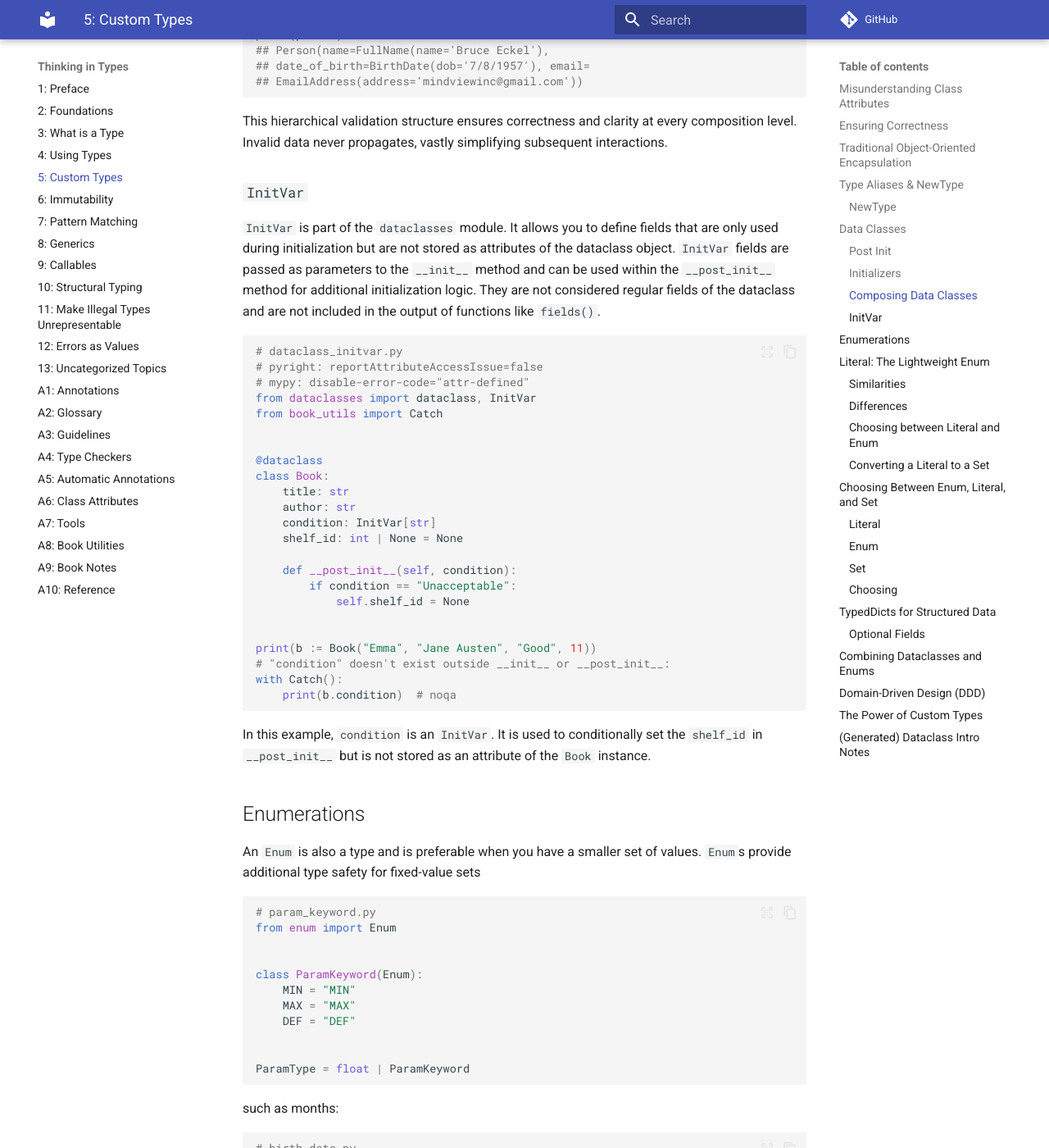
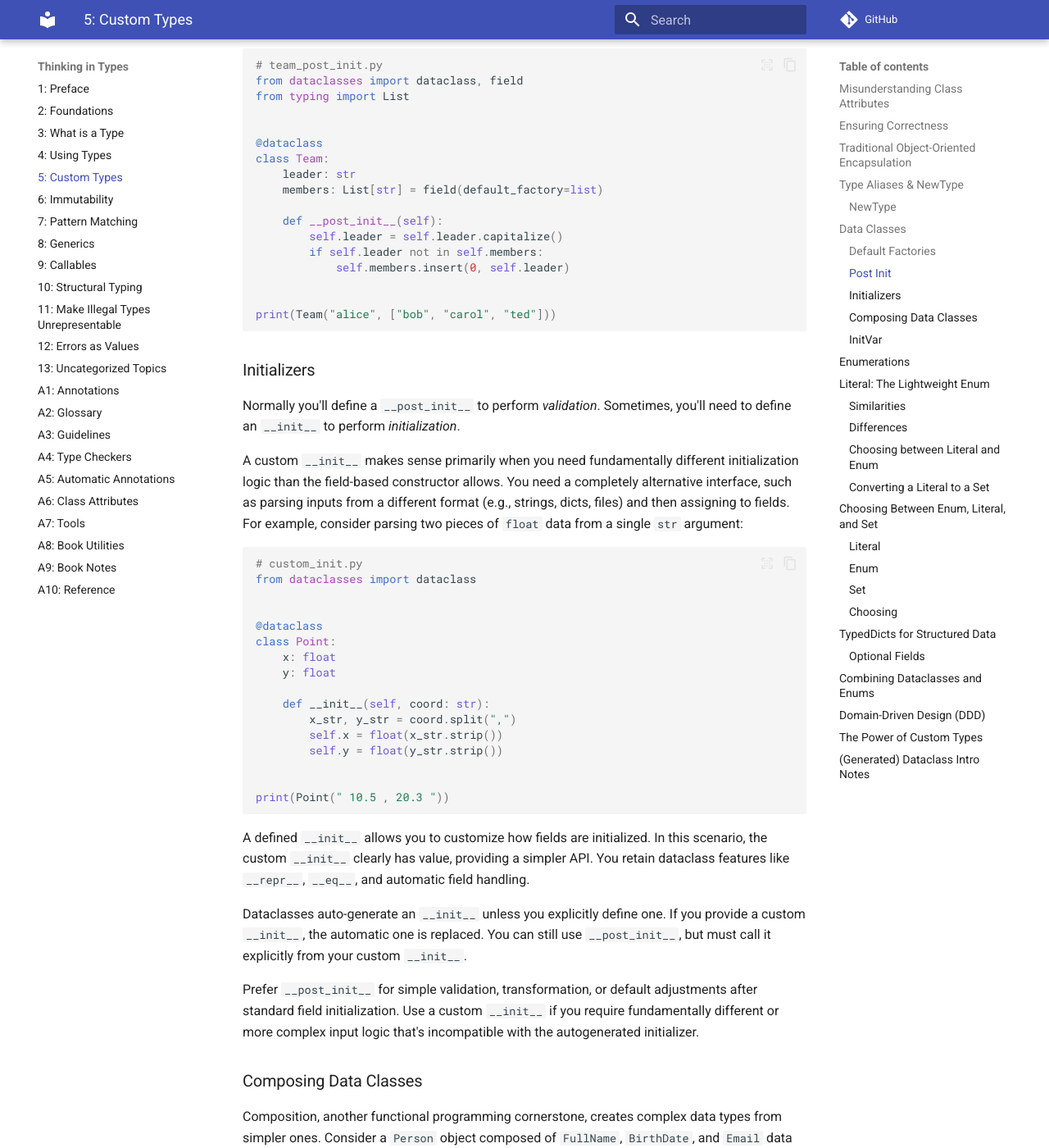
Before and after one commit to ThinkingInTypes/ThinkingInTypes.github.io, an MkDocs documentation site: the page built from Chapters/C05_Custom_Types.md, in a window 1280 px wide and 1400 px high, scrolled down 7922 px. Shown: the whole window at 82% size. Built offline with MkDocs 1.6.1 and Material for MkDocs 9.7.7, drawn with Linux system fonts in a browser that asks for light colours; comment, search, counter and statistics services are not loaded; some of the changed text lies outside the part shown.

Commit message:
Update C05_Custom_Types.md

````diff
--- a/Chapters/C05_Custom_Types.md
+++ b/Chapters/C05_Custom_Types.md
@@ -314,14 +314,132 @@
 
 TODO: Describe example
 
+### Default Factories
+
+A default factory is a function that creates a default value for a field.
+
+```python
+# default_factory.py
+from dataclasses import dataclass, field
+from typing import List, Dict
+from datetime import datetime
+import random
+
+
+def current_time() -> datetime:
+    return datetime.now()
+
+
+def random_id() -> int:
+    return random.randint(1000, 9999)
+
+
+@dataclass
+class UserProfile:
+    username: str
+    # Built-in factory ensures each instance gets a new empty list
+    preferences: List[str] = field(default_factory=list)
+    # Custom factory functions:
+    created_at: datetime = field(default_factory=current_time)
+    metadata: Dict[str, str] = field(default_factory=lambda: {"role": "user"})
+    user_id: int = field(default_factory=random_id)
+
+
+user1 = UserProfile("Alice")
+user2 = UserProfile("Bob")
+
+# Modify mutable fields to verify they don't share state
+user1.preferences.append("dark_mode")
+user2.preferences.append("notifications")
+user2.metadata["role"] = "admin"
+print(f"{user1 = }")
+print(f"{user2 = }")
+```
+
 ### Post Init
 
-In a `dataclass`, validation logic resides in the `__post_init__` method, executed automatically after initialization.
-Using `__post_init__` you can guarantee that only valid `Messenger` instances exist.
+In a typical `dataclass`, any validation logic resides in the `__post_init__` method.
+This is executed automatically after initialization.
+With `__post_init__`, you can guarantee that only valid instances of your type exist.
 
-TODO: Create/find a standalone `__post_init__` example
+```python
+# post_init.py
+from dataclasses import dataclass
+from math import pi
+
+
+@dataclass
+class Circle:
+    radius: float
+    area: float = 0.0
+
+    def __post_init__(self):
+        self.area = pi * self.radius ** 2
+
+
+print(Circle(radius=5))
+```
+
+Here's a slightly more complex example:
+
+```python
+# team_post_init.py
+from dataclasses import dataclass, field
+from typing import List
+
+
+@dataclass
+class Team:
+    leader: str
+    members: List[str] = field(default_factory=list)
+
+    def __post_init__(self):
+        self.leader = self.leader.capitalize()
+        if self.leader not in self.members:
+            self.members.insert(0, self.leader)
+
+
+print(Team("alice", ["bob", "carol", "ted"]))
+```
 
 ### Initializers
+
+Normally you'll define a `__post_init__` to perform _validation_.
+Sometimes, you'll need to define an `__init__` to perform _initialization_.
+
+A custom `__init__` makes sense primarily when you need fundamentally different initialization logic than the field-based constructor allows.
+You need a completely alternative interface, such as parsing inputs from a different format (e.g., strings, dicts, files) and then assigning to fields.
+For example, consider parsing two pieces of `float` data from a single `str` argument:
+
+```python
+# custom_init.py
+from dataclasses import dataclass
+
+
+@dataclass
+class Point:
+    x: float
+    y: float
+
+    def __init__(self, coord: str):
+        x_str, y_str = coord.split(",")
+        self.x = float(x_str.strip())
+        self.y = float(y_str.strip())
+
+
+print(Point(" 10.5 , 20.3 "))
+```
+
+A defined `__init__` allows you to customize how fields are initialized.
+In this scenario, the custom `__init__` clearly has value, providing a simpler API.
+You retain dataclass features like `__repr__`, `__eq__`, and automatic field handling.
+
+Dataclasses auto-generate an `__init__` unless you explicitly define one.
+If you provide a custom `__init__`, the automatic one is replaced.
+You can still use `__post_init__`, but must call it explicitly from your custom `__init__`.
+
+Prefer `__post_init__` for simple validation, transformation, or default adjustments after standard field initialization.
+Use a custom `__init__` if you require fundamentally different or more complex input logic that's incompatible with the autogenerated initializer.
 
 ### Composing Data Classes
 
````
